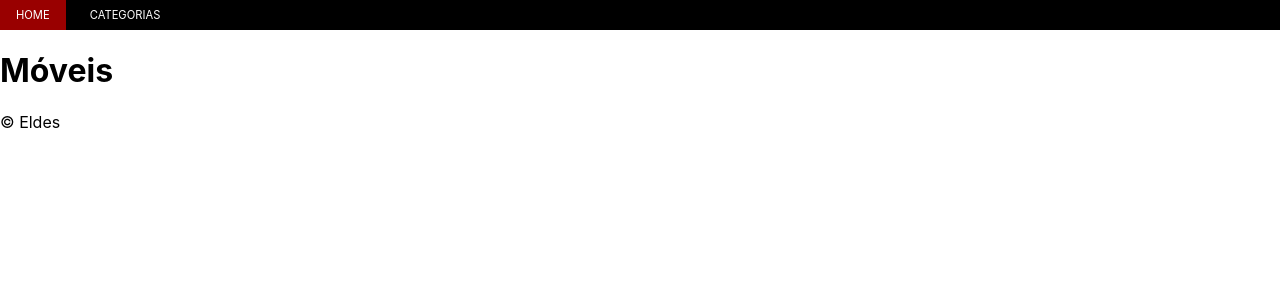
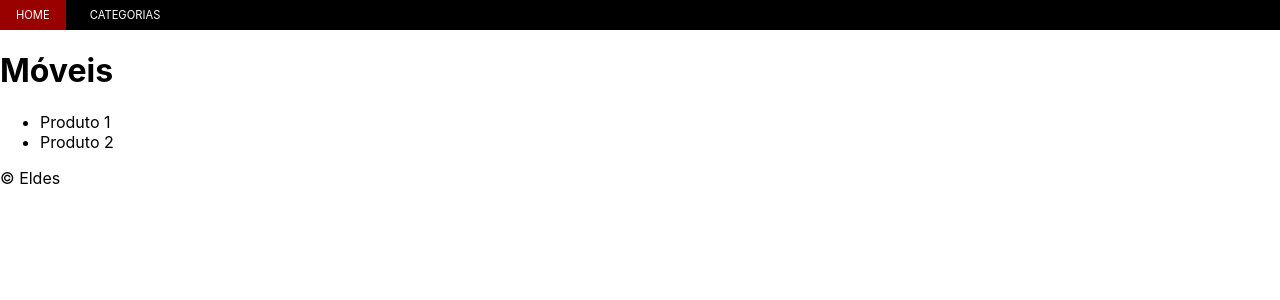
Before and after one commit to eldes/front-end-exemplo, a React (Create React App) app: page /categorias/1 in a window 1280 px wide. Shown: the top 300 px of the page. Built offline with nearby package versions, Linux system fonts and the light colour scheme.

Commit message:
Remove listagem de subcategorias

```diff
--- a/src/pages/Categoria.tsx
+++ b/src/pages/Categoria.tsx
@@ -1,5 +1,5 @@
-import { FunctionComponent, useState } from "react"
-import { NavLink, useParams } from "react-router-dom"
+import { FunctionComponent, MouseEventHandler, useState } from "react"
+import { useParams } from "react-router-dom"
 import Pagina from '../components/Pagina'
 import categoriasService from '../services/categorias'
 
@@ -7,18 +7,16 @@ const CategoriaPage: FunctionComponent = () => {
 
 	const { id } = useParams()
 	const [categoria, setCategoria] = useState(categoriasService.ler(Number.parseInt(id ?? '')))
-	const [subCategorias, setSubCategorias] = useState(categoriasService.lerTodasSubcategorias(Number.parseInt(id ?? '')))
 
 	return (
 		<Pagina titulo={categoria?.nome ?? ''}>
 			<ul>
-			{
-				subCategorias.map( categoria =>
-					<li>
-						<NavLink to={`/categorias/${categoria.id}`}>{ categoria.nome }</NavLink>
-					</li>
-				)
-			}
+				<li>
+					Produto 1
+				</li>
+				<li>
+					Produto 2
+				</li>
 			</ul>
 		</Pagina>
 	)
```
